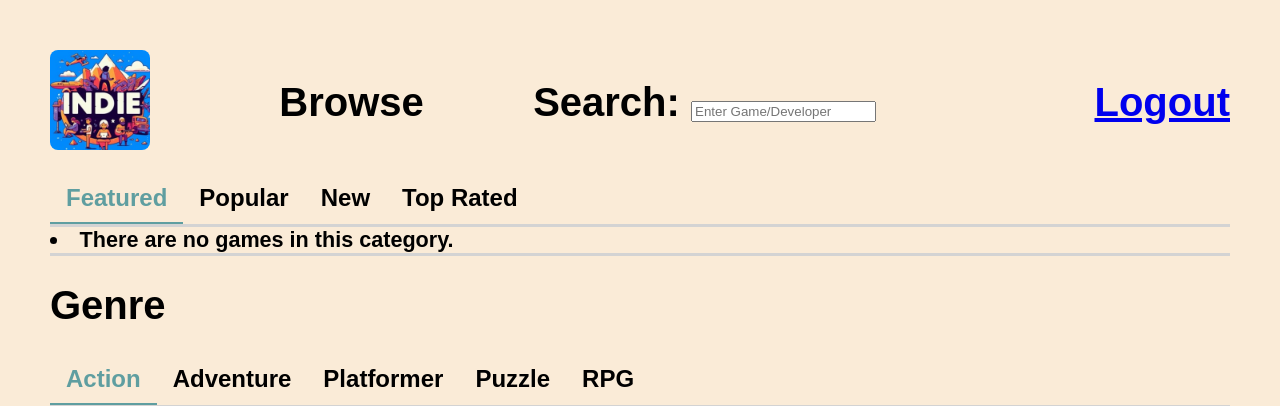
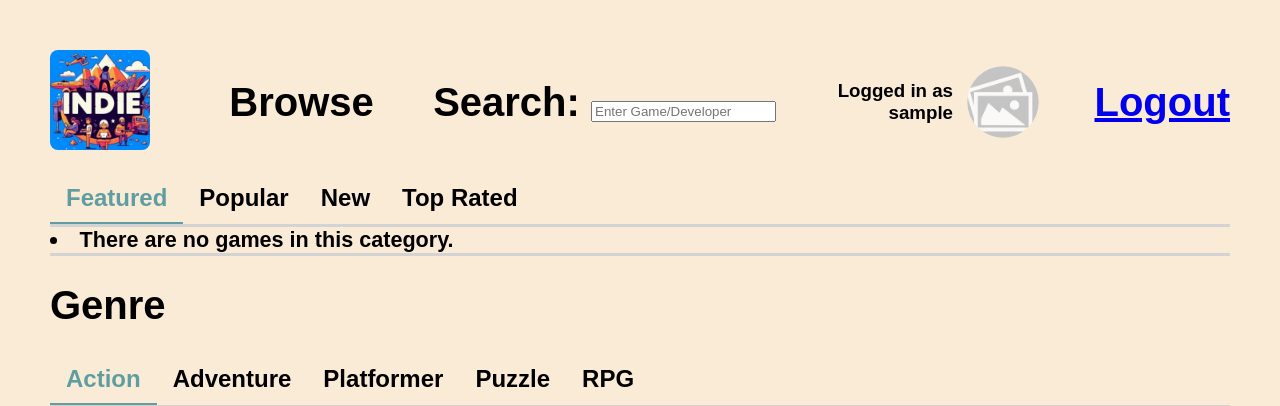
Before and after one commit to 2771954H/indie_website_project_12C, a Django app: page / in a window 1280 px wide. Shown: the top 406 px of the page. Run offline with Django 3.2, Linux system fonts and the light colour scheme; the visitor is signed in with stand-in values (Sample User, id 1); data that the repository does not hold is empty.

Commit message:
Show which user is logged in at the top

```diff
--- a/wad_indie_website_12c/static/css_sheets/index.css
+++ b/wad_indie_website_12c/static/css_sheets/index.css
@@ -95,6 +95,11 @@ body {
     display: initial;
 }
 
+.userPfp{
+    width: 100px;
+    clip-path: circle();
+}
+
 .card {
     /* Add shadows to create the "card" effect */
     box-shadow: 0 4px 8px 0 rgba(0,0,0,0.2);
--- a/wad_indie_website_12c/templates/indie/base.html
+++ b/wad_indie_website_12c/templates/indie/base.html
@@ -29,7 +29,13 @@
                 </form>
             </h1>
             {% if user.is_authenticated %}
-            <h1 style="width: 30%; text-align: right; margin: 0;"><a href="{% url 'indie:logout' %}">Logout</a></h1>
+                <h3 style="width: 15%; margin: 0; text-align: right">Logged in as {{user.username}}</h3>
+                {% if user.picture %}
+                    <img class = "userPfp" src="{{ user.picture.url }}" alt="{{ user.username }}">
+                {% else %}
+                    <img class = "userPfp" src="{% static 'images/no_image.jpg' %}" alt="{{ user.username }}">
+                {% endif %}
+                <h1 style="width: 15%; margin: 0; text-align: right"><a href="{% url 'indie:logout' %}">Logout</a></h1>
             {% else %}
             <h1 style="width: 30%; text-align: right; margin: 0;"><a href="{% url 'indie:login' %}">Login / Register</a></h1>
             {% endif %}
```
